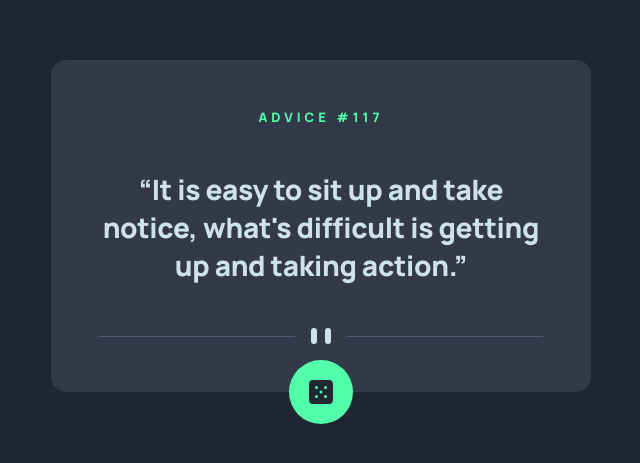
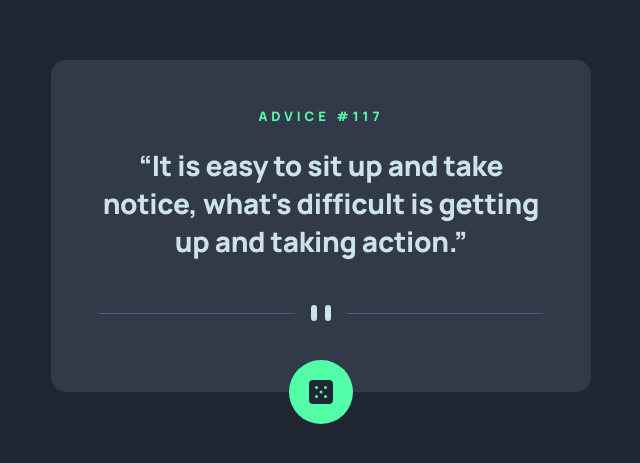
Before and after one commit to LanceLiang2011/advice-generator, a React (Create React App) app: page / in a window 1280 px wide. Shown: the part 163-626 px from the top of the page, without its empty margins (319-959 px from the left). Built offline with nearby package versions, Linux system fonts and the light colour scheme.

Commit message:
Adjust Text

```diff
--- a/src/components/Card.js
+++ b/src/components/Card.js
@@ -29,7 +29,7 @@ const Wrapper = styled.div`
   box-shadow: 30px 50px 80px rgba(0, 0, 0 0.1);
   display: flex;
   flex-direction: column;
-  justify-content: space-between;
+  justify-content: space-around;
   align-items: center;
 
   @media (max-width: 600px) {
@@ -44,6 +44,7 @@ const Header = styled.p`
   font-size: 0.8125rem;
   letter-spacing: 4px;
   font-weight: 900;
+  margin: -24px;
 `;
 const Advice = styled.p`
   color: ${COLORS.lightCyan};
```
